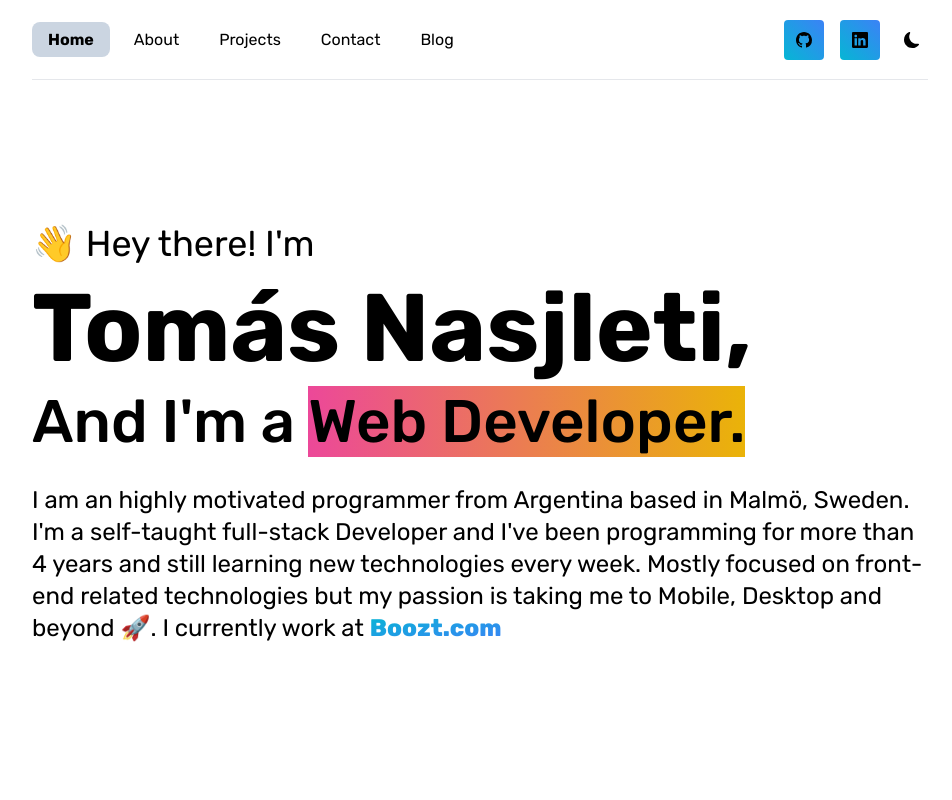
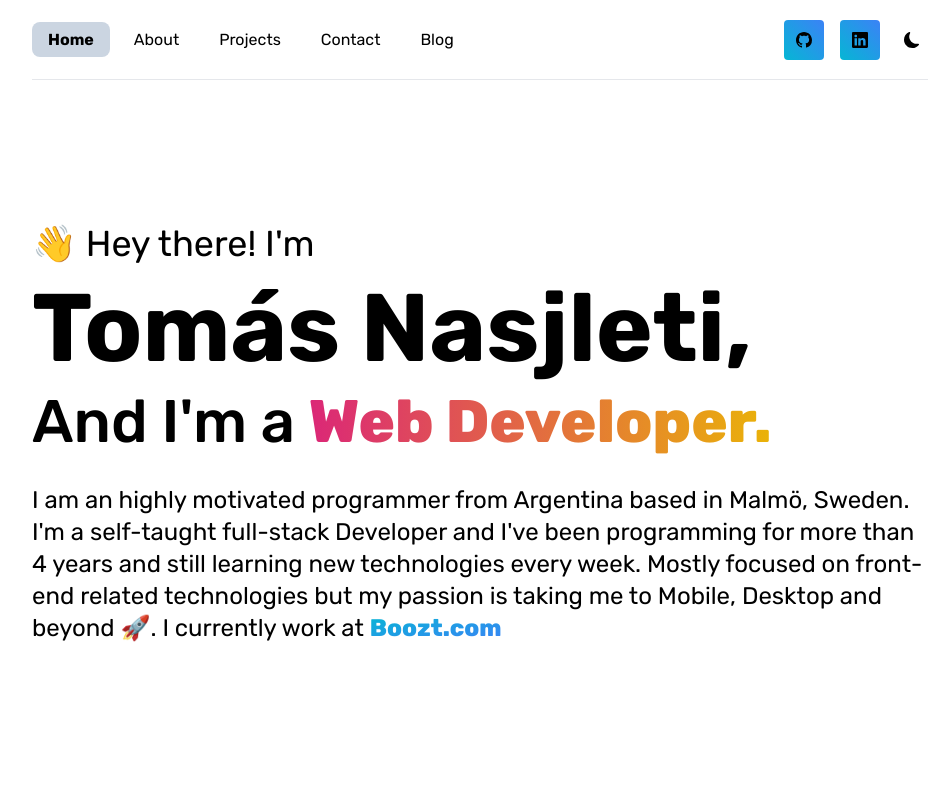
Before and after one commit to TomAndril/mywebsite-v2, a Next.js app: page / in a window 1280 px wide. Shown: the top 800 px of the page, without its empty margins (160-1112 px from the left). Built offline with nearby package versions, Linux system fonts and the light colour scheme.

Commit message:
changed hero gradient

```diff
--- a/sections/Hero.tsx
+++ b/sections/Hero.tsx
@@ -22,7 +22,7 @@ const Hero: React.FC = () => {
       >
         And I'm a{" "}
         <br className="block sm:hidden" />
-        <span className="bg-gradient-to-r from-pink-500 to-yellow-500">
+        <span className="font-extrabold text-transparent bg-gradient-to-r from-pink-600 to-yellow-500 bg-clip-text">
           Web Developer.
         </span>
       </Text>
```
